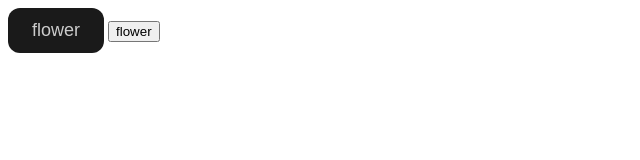
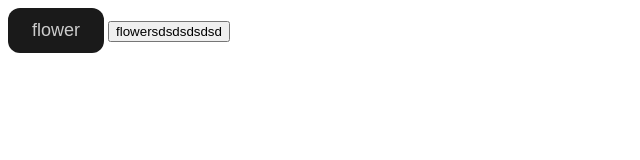
Before and after one commit to ariiaana05/work, a plain HTML site: page index.html in a window 1280 px wide. Shown: the whole page, without its empty margins (0-640 px from the left). Drawn offline with nearby package versions, Linux system fonts and the light colour scheme.

Commit message:
new changes

```diff
--- a/index.html
+++ b/index.html
@@ -11,7 +11,7 @@
 </head>
 <body>
     <button class="ggg">flower</button>
-    <button class="ggg1">flower</button>
+    <button class="ggg1">flowersdsdsdsdsd</button>
 
 
 
```
